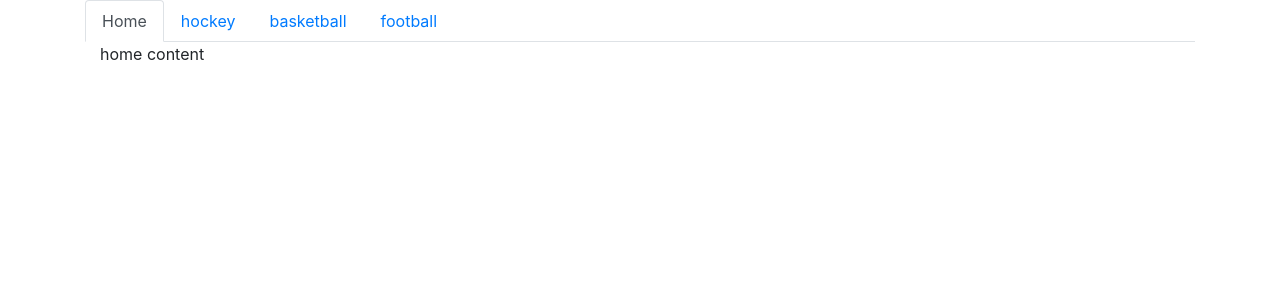
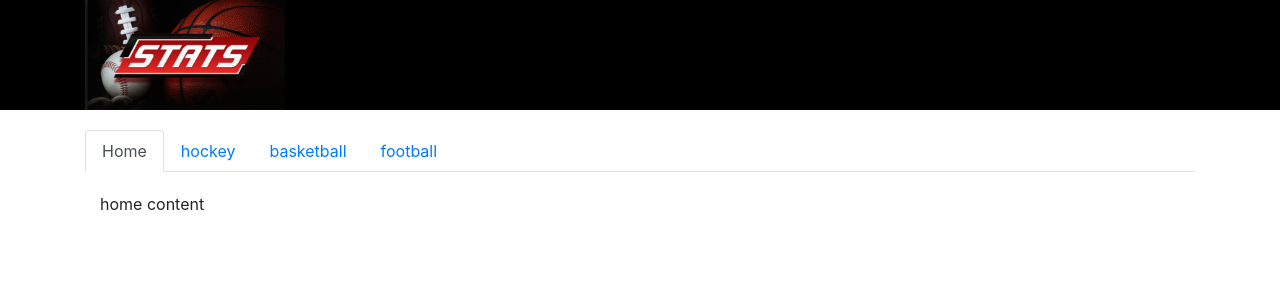
Before and after one commit to bcan001/stat-box, a Rails app: page / in a window 1280 px wide. Shown: the top 300 px of the page. Run offline with Rails 7, Linux system fonts and the light colour scheme; data comes from the database, SQL or seed files in the repository; style sheets or scripts are compiled from the project's sources.

Commit message:
added in index nav and styles

```diff
--- /dev/null
+++ b/app/assets/stylesheets/layouts.scss
@@ -0,0 +1,18 @@
+/*html {
+	background-color: black;
+}*/
+
+/*#main {*/
+	/*background-color: black;*/
+/*}*/
+
+#top-logo-nav {
+	width:100%;
+	margin:0px;
+	padding:0px;
+	background-color: black;
+}
+
+#top-logo {
+	width: 18%;
+}
--- /dev/null
+++ b/app/assets/stylesheets/main.scss
@@ -0,0 +1,3 @@
+/*IMPORT SCSS STYLESHEETS HERE*/
+@import "./layouts.scss";
+@import "./padding.scss";
--- /dev/null
+++ b/app/assets/stylesheets/padding.scss
@@ -0,0 +1,65 @@
+/* top padding */
+.pad5-top {
+	margin-top:5px;
+}
+
+.pad10-top {
+	margin-top:10px;
+}
+
+.pad15-top {
+	margin-top:15px;
+}
+
+.pad20-top {
+	margin-top:20px;
+}
+
+.pad25-top {
+	margin-top:25px;
+}
+
+.pad30-top {
+	margin-top:30px;
+}
+
+.pad35-top {
+	margin-top:35px;
+}
+
+.pad40-top {
+	margin-top:40px;
+}
+
+/* bottom padding */
+.pad5-bottom {
+	margin-bottom:5px;
+}
+
+.pad10-bottom {
+	margin-bottom:10px;
+}
+
+.pad15-bottom {
+	margin-bottom:15px;
+}
+
+.pad20-bottom {
+	margin-bottom:20px;
+}
+
+.pad25-bottom {
+	margin-bottom:25px;
+}
+
+.pad30-bottom {
+	margin-bottom:30px;
+}
+
+.pad35-bottom {
+	margin-bottom:35px;
+}
+
+.pad40-bottom {
+	margin-bottom:40px;
+}
--- /dev/null
+++ b/app/views/layouts/_top_logo.html.erb
@@ -0,0 +1,5 @@
+<div class="navbar navbar-expand-lg" id="top-logo-nav">
+	<div class="container">
+  	<%= image_tag("top_logo.png", id: "top-logo") %>
+  </div>
+</div>
--- a/app/views/layouts/application.html.erb
+++ b/app/views/layouts/application.html.erb
@@ -14,7 +14,14 @@
     <script src="https://stackpath.bootstrapcdn.com/bootstrap/4.1.1/js/bootstrap.min.js" integrity="sha384-smHYKdLADwkXOn1EmN1qk/HfnUcbVRZyYmZ4qpPea6sjB/pTJ0euyQp0Mk8ck+5T" crossorigin="anonymous"></script>
   </head>
 
-  <div id="main" role="main">
+  <body>
+    <%= render partial: 'layouts/top_logo' %>
+
+    <div id="main" role="main">
       <%= yield %>
     </div>
+
+  </body>
+
+
 </html>
--- a/app/views/sports/index.html.erb
+++ b/app/views/sports/index.html.erb
@@ -1,7 +1,7 @@
 
 <div class="container">
 
-  <ul class="nav nav-tabs">
+  <ul class="nav nav-tabs pad20-top">
     <li class="nav-item">
       <a class="nav-link active home-tab" href="#">Home</a>
     </li>
@@ -15,9 +15,8 @@
   </ul>
 
 
-
   <!-- Tab panes -->
-  <div class="tab-content">
+  <div class="tab-content pad20-top">
     <div class="tab-pane container active" id="home">home content</div>
     <% @sports.each do |sport| %>
       <div class="tab-pane container <%= sport.name %>-tab">
```
Also changed, not shown: app/assets/images/top_logo.png (added), app/assets/stylesheets/application.scss (renamed from app/assets/stylesheets/application.css), 3 other files.
